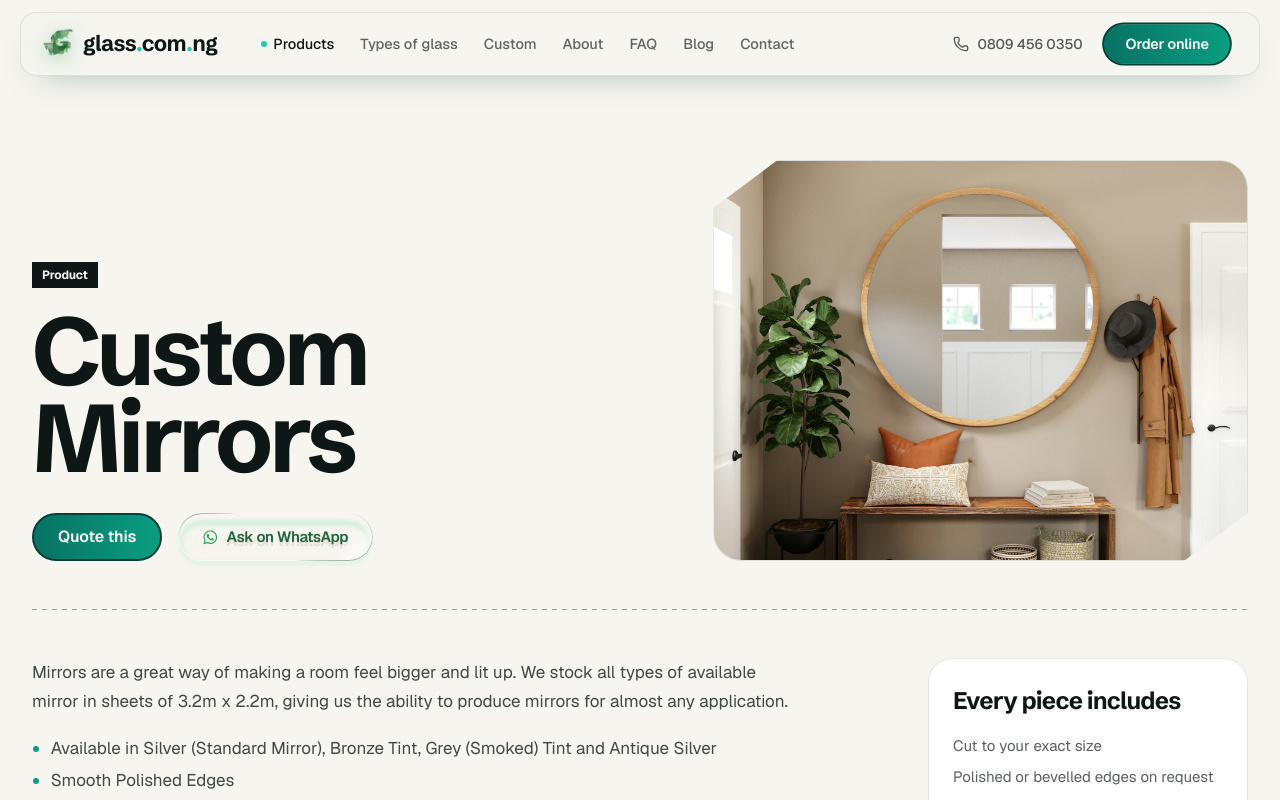
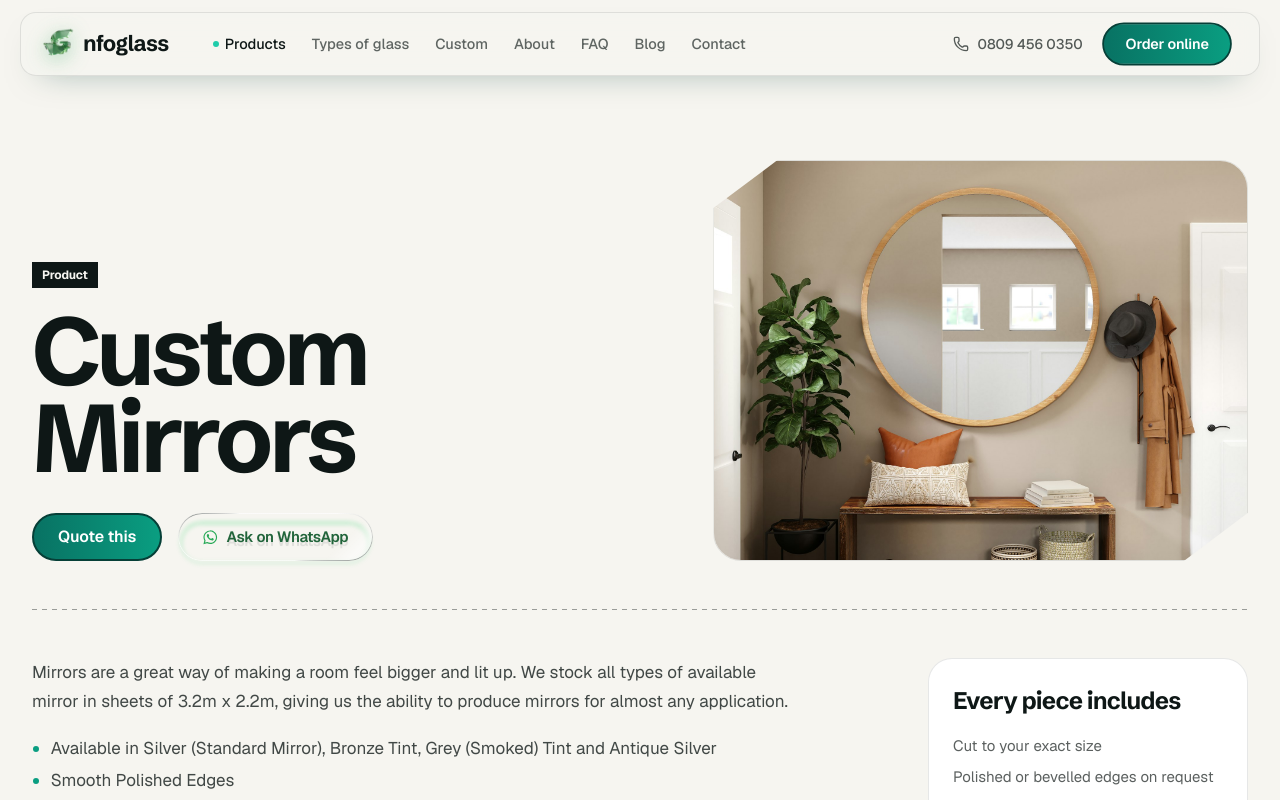
Before and after one commit to not-a-vibe-coder/nfoglass, a Next.js app: page /products/custom-mirrors in a window 1280 px wide. Shown: the top 800 px of the page. Built offline with nearby package versions, Linux system fonts and the light colour scheme; what @remotion/google-fonts, remotion would draw is missing.

Commit message:
feat(header): show nfoglass as the brand in the nav bar

```diff
--- a/components/site/header.tsx
+++ b/components/site/header.tsx
@@ -60,8 +60,8 @@ export function Header() {
             : "border-ink/10 bg-paper/80 text-ink shadow-[0_14px_34px_-22px_rgba(6,63,55,0.5)]",
         )}
       >
-        <Link href="/" aria-label="glass.com.ng home" className="shrink-0">
-          <Wordmark />
+        <Link href="/" aria-label="nfoglass home" className="shrink-0">
+          <Wordmark name="nfoglass" />
         </Link>
         <nav aria-label="Main" className="ml-4 hidden items-center gap-0.5 lg:flex">
           {NAV.map((n) => {
```
